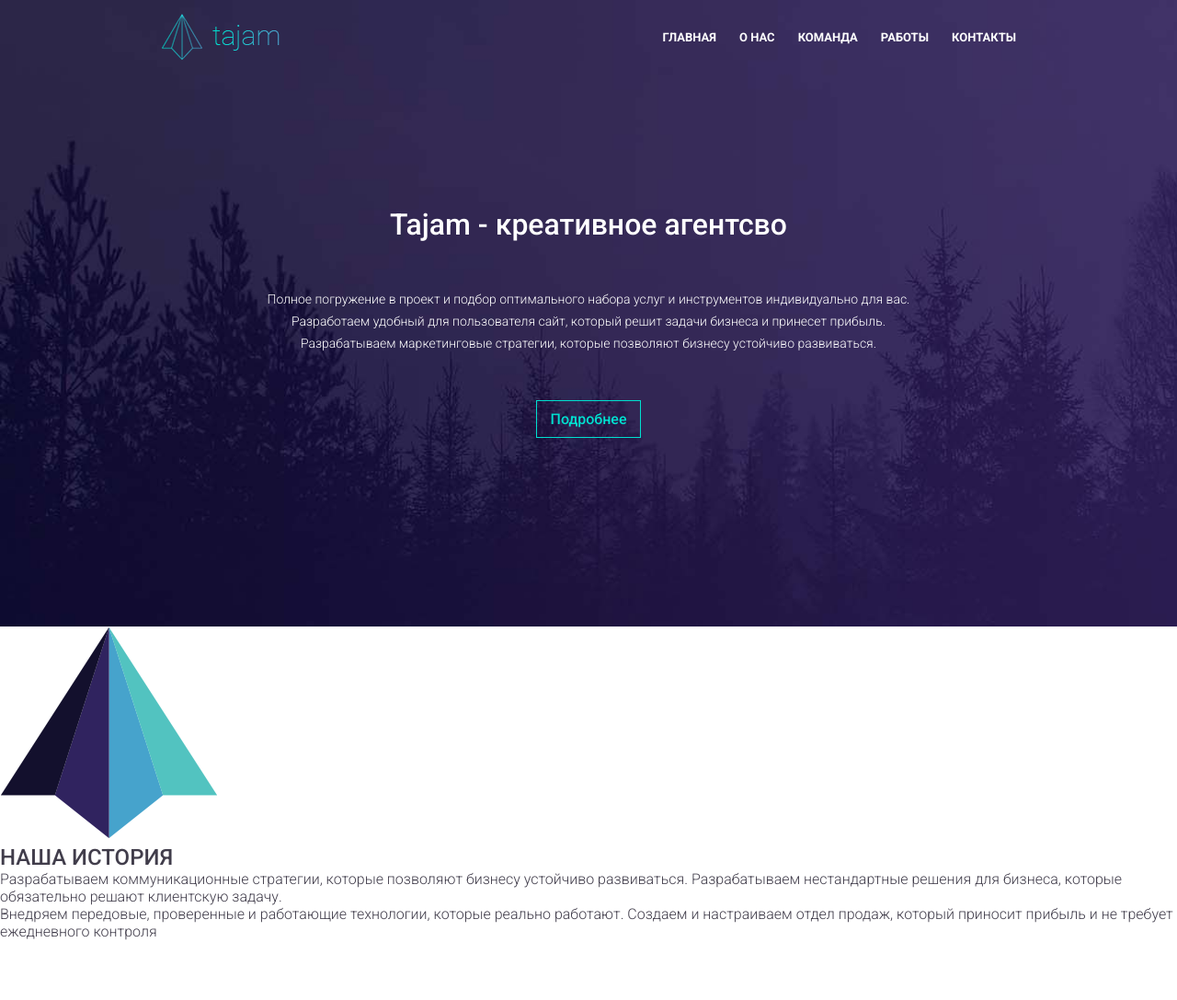
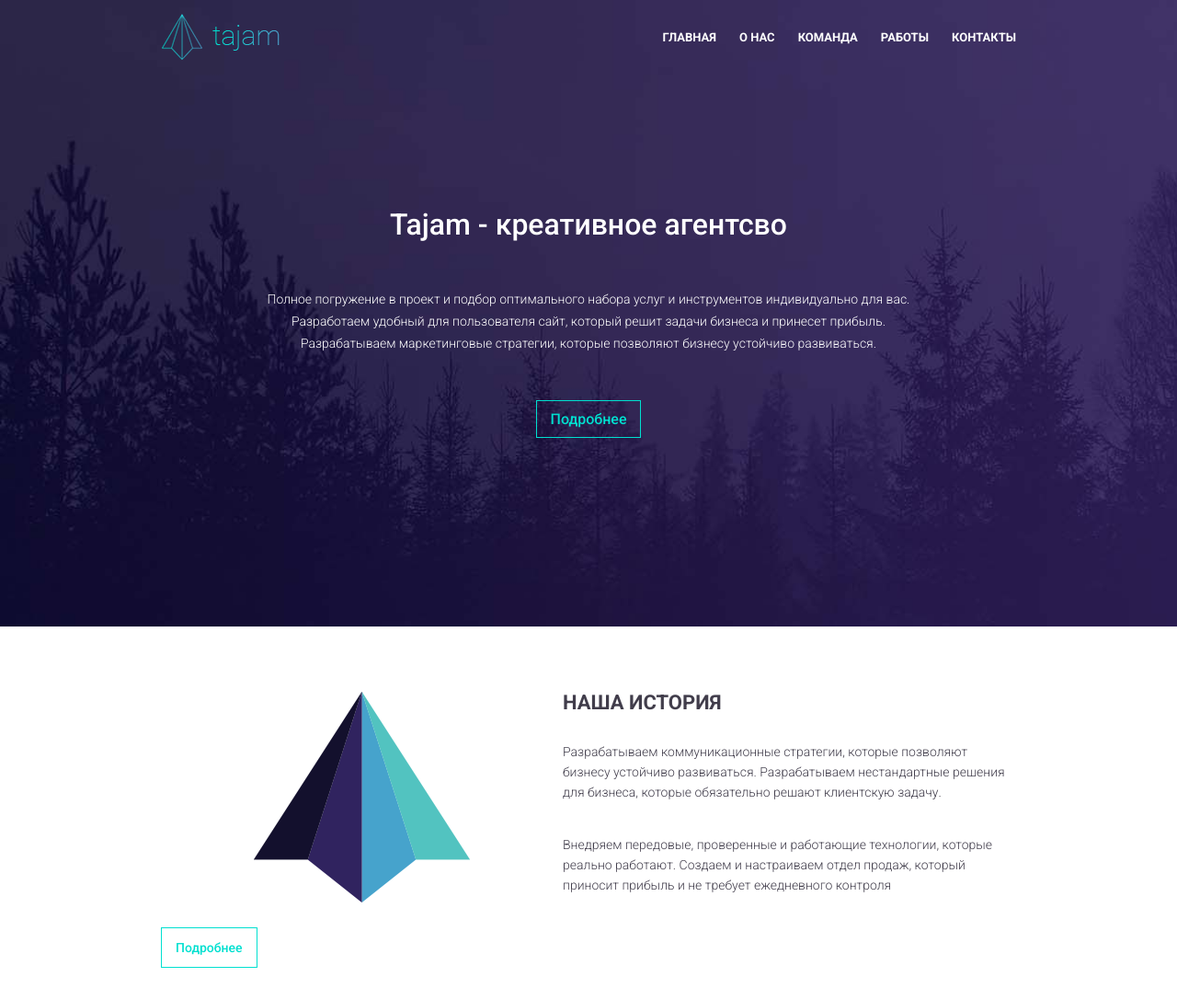
Before and after one commit to itaweb/Tajam, a plain HTML site: page index.html in a window 1280 px wide. Shown: the whole page at 92% size. Before the commit the page ends 1022 px from the top, so only its background shows below. Drawn offline with Linux system fonts and the light colour scheme.

Commit message:
Add code

```diff
--- a/css/style.css
+++ b/css/style.css
@@ -84,3 +84,35 @@ h4 {
   color: #00e0d0;
   border: 1px solid #00e0d0;
 }
+
+/* Стили для основной части сайта - main */
+
+.content {
+  width: 950px;
+  margin: 0 auto;
+  padding: 0 10px;
+  box-sizing: border-box;
+}
+
+.history {
+  padding-top: 70px;
+}
+
+.imgleft {
+  float: left;
+  margin: 0px 100px;
+}
+
+.history-text h2 {
+  text-transform: uppercase;
+  font-size: 22px;
+  font-weight: 700;
+  margin-bottom: 30px;
+}
+
+.history-text p {
+  font-size: 14px;
+  font-weight: 300;
+  line-height: 22px;
+  margin-bottom: 35px;
+}
--- a/index.html
+++ b/index.html
@@ -52,6 +52,7 @@
           <h2>НАША ИСТОРИЯ</h2>
           <p>Разрабатываем коммуникационные стратегии, которые позволяют бизнесу устойчиво развиваться. Разрабатываем нестандартные решения для бизнеса, которые обязательно решают клиентскую задачу.</p>
           <p>Внедряем передовые, проверенные и работающие технологии, которые реально работают. Создаем и настраиваем отдел продаж, который приносит прибыль и не требует ежедневного контроля</p>
+          <p><a href="#" class="link-button">Подробнее</a></p>
         </div>
       </article>
     </main>
```
